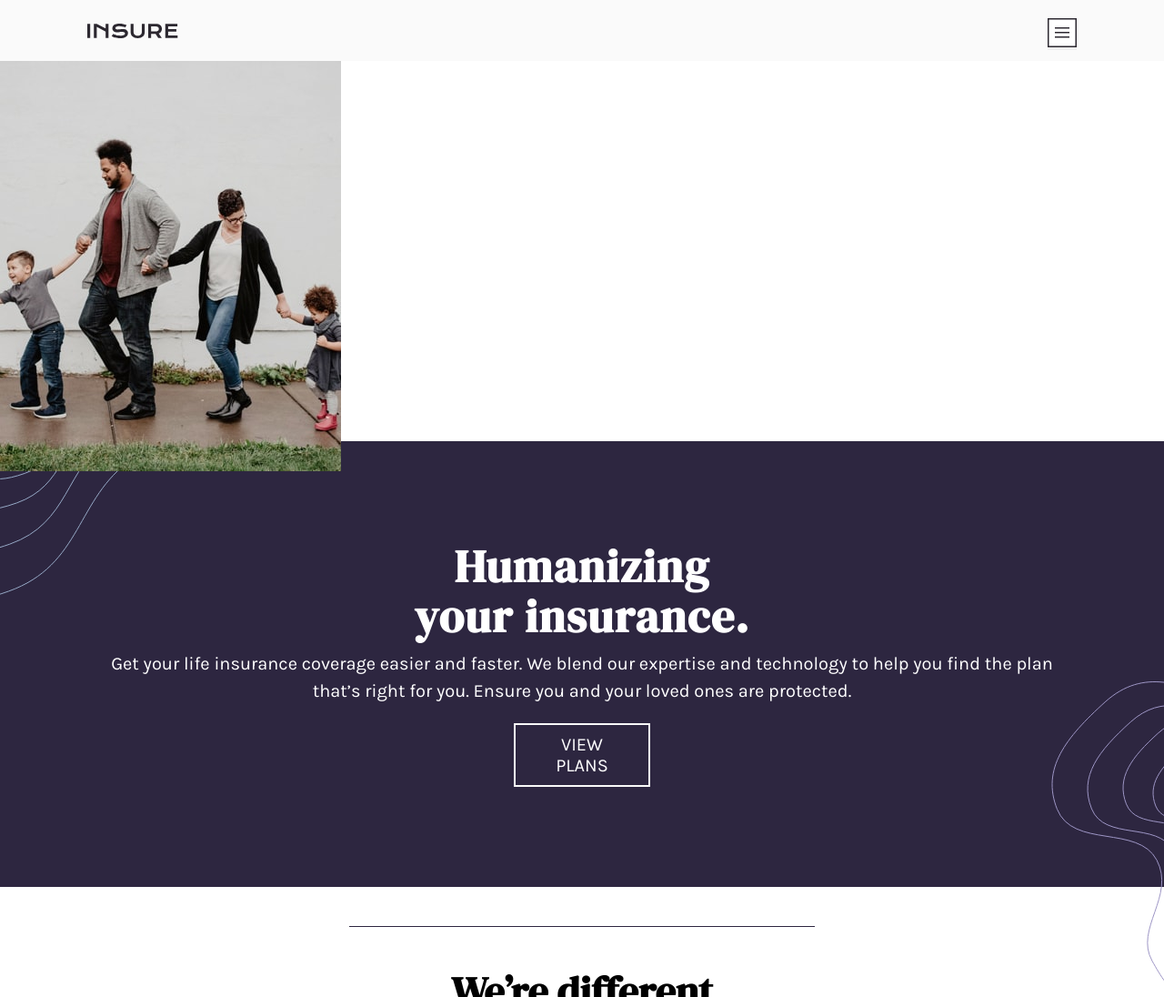
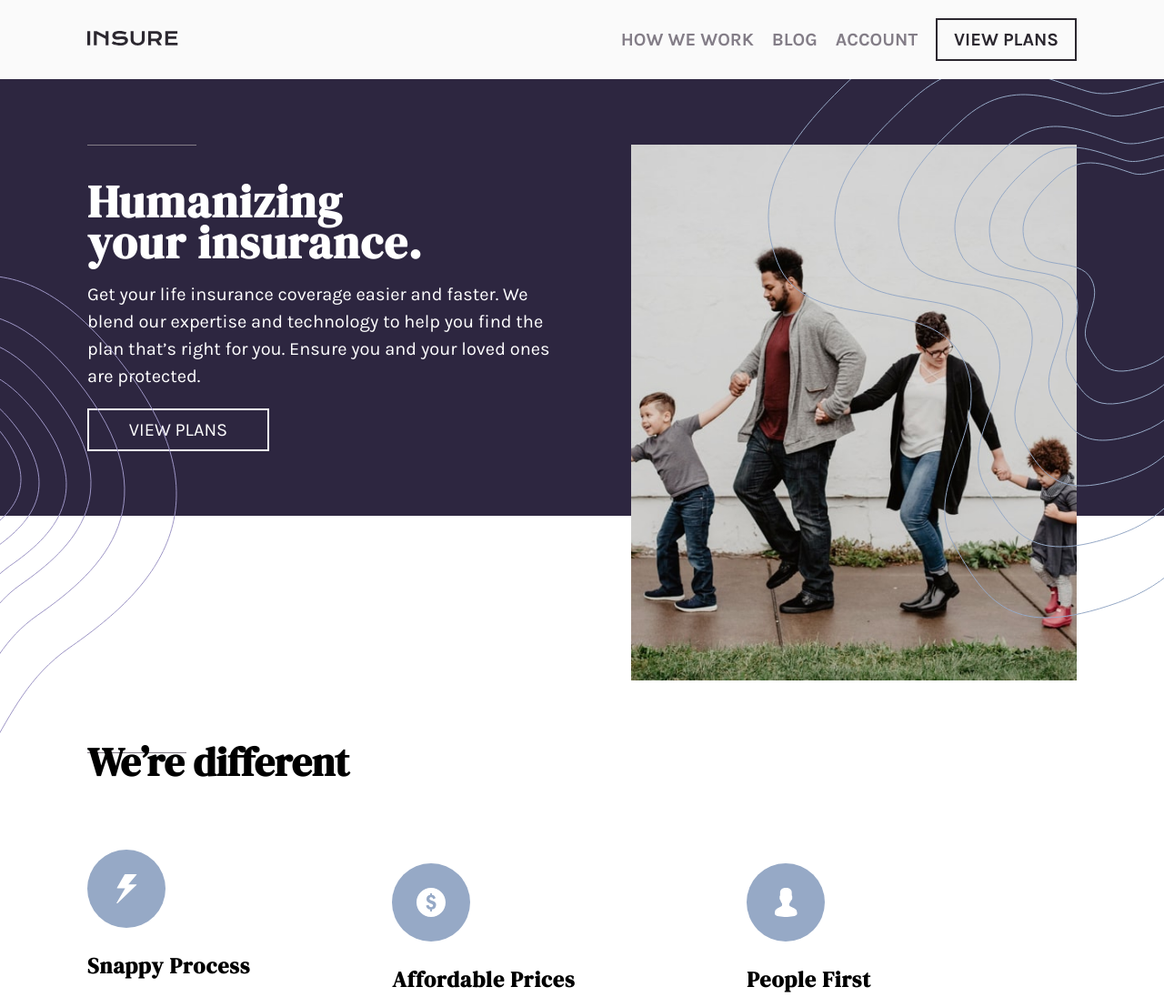
Before and after one commit to ahmedsaliuGit/insure-landing-page, a plain HTML site: page index.html in a window 1280 px wide. Shown: the top 1096 px of the page at 91% size. Drawn offline with Linux system fonts and the light colour scheme.

Commit message:
Desktop version of responsiveness

```diff
--- a/index.html
+++ b/index.html
@@ -20,7 +20,8 @@
   </head>
   <body>
     <header>
-      <div class="container row">
+      <div class="header header-container">
+        <div class="container reduce-width">
           <img
             src="./images/logo.svg"
             alt="Insure logo"
@@ -55,13 +56,15 @@
             </li>
           </ul>
         </nav>
+      </div>
     </header>
     <main>
       <div class="intro__section">
         <div class="top-bg"></div>
+        <div class="intro__section--desktop">
+          <div class="hero">
             <hr class="divider--small divider--hide" />
-        <div class="hero">
-          <div class="container">
+            <div class="container no-gutter">
               <h1 class="hero__text--big">
                 Humanizing<br />
                 your insurance.
@@ -85,10 +88,11 @@
             class="intro__img--desktop"
           />
           <hr class="divider--small divider--mobile" />
+        </div>
         <div class="intro-foreground"></div>
       </div>
       <section class="second-section">
-        <h2 class="second-section__title">We’re different</h2>
+        <h2 class="second-section__title container">We’re different</h2>
         <div class="container row">
           <div class="snappy col">
             <span class="snappy__icon"
@@ -135,8 +139,8 @@
       </section>
 
       <footer class="footer">
-        <div class="row footer__bg">
-          <div class="container">
+        <div class="footer__bg">
+          <div class="container row">
             <img
               src="./images/logo.svg"
               alt="Footer logo"
@@ -164,12 +168,12 @@
                 class="social-icon"
               />
             </div>
-            <hr class="footer__divider" />
           </div>
+          <hr class="footer__divider container" />
         </div>
         <div class="container">
           <div class="row footer__plain">
-            <div class="col">
+            <div class="col col-space">
               <h3 class="footer__heading">Our company</h3>
 
               <p class="footer__link">How we work</p>
@@ -177,7 +181,7 @@
               <p class="footer__link">View plans</p>
               <p class="footer__link">Reviews</p>
             </div>
-            <div class="col">
+            <div class="col col-space">
               <h3 class="footer__heading">Help me</h3>
 
               <p class="footer__link">FAQ</p>
@@ -185,14 +189,14 @@
               <p class="footer__link">Privacy policy</p>
               <p class="footer__link">Cookies</p>
             </div>
-            <div class="col">
+            <div class="col col-space">
               <h3 class="footer__heading">Contact</h3>
 
               <p class="footer__link">Sales</p>
               <p class="footer__link">Support</p>
               <p class="footer__link">Live chat</p>
             </div>
-            <div class="col">
+            <div class="col col-space">
               <h3 class="footer__heading">Others</h3>
 
               <p class="footer__link">Careers</p>
--- a/styles.css
+++ b/styles.css
@@ -308,3 +308,286 @@ p {
   text-transform: uppercase;
   font-weight: 700;
 }
+
+@media (min-width: 375px) {
+  .intro__img--mobile {
+    width: 100%;
+  }
+}
+
+@media (min-width: 437px) {
+  .hero {
+    top: calc(100vh - 32%);
+  }
+}
+
+@media (min-width: 600px) {
+  .intro__section {
+    min-height: 148.5vh;
+  }
+  .intro__img--desktop {
+    display: block;
+    width: 100%;
+    z-index: 1;
+    position: absolute;
+  }
+
+  .intro__img--mobile {
+    display: none;
+  }
+
+  .hero {
+    top: calc(100vh - 12%);
+  }
+
+  .intro-foreground {
+    height: calc(100vh - 21.2%);
+  }
+}
+
+@media (min-width: 656px) {
+  .intro__section {
+    min-height: 160vh;
+  }
+
+  .hero {
+    top: calc(100vh - 5%);
+  }
+
+  .intro-foreground {
+    height: calc(100vh - 18.5%);
+  }
+}
+
+@media (min-width: 768px) {
+  .intro__section {
+    min-height: 170vh;
+  }
+
+  .hero {
+    top: 100vh;
+  }
+
+  .intro-foreground {
+    height: calc(100vh - 21%);
+  }
+}
+
+@media (min-width: 1000px) {
+  header {
+    padding: 1em 0;
+  }
+  .nav-toggle {
+    display: none;
+  }
+
+  .header {
+    display: flex;
+    justify-content: space-between;
+    align-items: center;
+  }
+
+  .header-container {
+    width: 85%;
+    max-width: 1200px;
+    margin: 0 auto;
+  }
+
+  .reduce-width {
+    width: 50%;
+  }
+
+  .logo--mobile {
+    margin: 0;
+  }
+
+  .nav {
+    visibility: visible;
+    position: relative;
+    height: auto;
+    background: none;
+  }
+
+  .nav__list {
+    display: flex;
+    align-items: center;
+    justify-content: flex-end;
+  }
+
+  .nav__item {
+    margin-top: 0;
+    margin-left: 1em;
+  }
+
+  .nav__link {
+    color: hsl(273, 4%, 51%);
+  }
+
+  .nav__link--button {
+    color: hsl(270, 9%, 17%);
+    border-color: hsl(270, 9%, 17%);
+    padding: 0.5em 0.9em;
+    width: auto;
+    max-width: 200px;
+    text-align: center;
+  }
+
+  .intro__section {
+    min-height: 90vh;
+  }
+
+  .intro__section--desktop {
+    display: flex;
+    justify-content: space-between;
+    width: 85%;
+    max-width: 1200px;
+    position: absolute;
+    top: 10%;
+    left: 50%;
+    transform: translateX(-50%);
+  }
+
+  .hero {
+    position: relative;
+    top: unset;
+    background: none;
+    text-align: left;
+    padding: 2em 0 0;
+  }
+
+  .intro__img--desktop {
+    position: relative;
+    width: 45%;
+  }
+
+  .top-bg {
+    height: 60vh;
+    background: hsl(256, 26%, 20%);
+  }
+
+  .no-gutter {
+    margin: 0;
+  }
+
+  .divider--hide {
+    visibility: visible;
+    position: absolute;
+    top: 0;
+    width: 20%;
+  }
+
+  .divider--small {
+    background-color: hsl(273, 4%, 51%);
+  }
+
+  .divider--mobile {
+    left: 0;
+    transform: translate(0%);
+    width: 10%;
+    bottom: -4em;
+  }
+
+  .intro-foreground {
+    height: 90vh;
+    background: url(./images/bg-pattern-intro-left-desktop.svg),
+      url(./images/bg-pattern-intro-right-desktop.svg);
+    background-position: left bottom, right top;
+    background-repeat: no-repeat;
+    top: 0;
+    bottom: 0;
+  }
+
+  .hero__text--big {
+    line-height: 0.9em;
+  }
+
+  .hero__text--small {
+    margin: 1em 0;
+  }
+
+  .hero__text--btn,
+  .third-section__btn {
+    text-align: center;
+    margin: 0;
+    max-width: 200px;
+  }
+
+  .second-section {
+    text-align: left;
+  }
+
+  .row {
+    display: flex;
+    justify-content: space-between;
+    align-items: center;
+  }
+
+  .second-section__title {
+    padding-bottom: 1.5em;
+  }
+
+  .third-section {
+    padding: 2em;
+    margin: 3em auto;
+    background: url(./images/bg-pattern-how-we-work-desktop.svg);
+    background-position: right top;
+    background-repeat: no-repeat;
+    background-color: hsl(256, 26%, 20%);
+  }
+
+  .third-section__text {
+    font-size: 2.5rem;
+    width: 60%;
+    text-align: left;
+    padding: 0 1em;
+    line-height: 1em;
+    padding-right: 2.3em;
+  }
+
+  .third-section__btn {
+    margin-right: 2em;
+  }
+
+  .footer {
+    background: url(./images/bg-pattern-footer-desktop.svg);
+    background-position: left top;
+    background-repeat: no-repeat;
+    margin-top: 7em;
+    padding-top: 3em;
+    text-align: left;
+  }
+
+  .footer__bg {
+    background: none;
+    padding-top: 0;
+  }
+
+  .footer__logo,
+  .footer__social {
+    margin: 0;
+    margin-bottom: 1em;
+  }
+
+  .footer__plain {
+    justify-content: flex-start;
+    align-items: flex-start;
+  }
+
+  .col-space {
+    margin-right: 6em;
+  }
+}
+
+@media (min-width: 1500px) {
+  .intro__section {
+    min-height: 60vh;
+  }
+
+  .top-bg {
+    height: 40vh;
+  }
+
+  .intro-foreground {
+    height: 60vh;
+  }
+}
```
Lines whose indentation alone changed are shown as unchanged.
